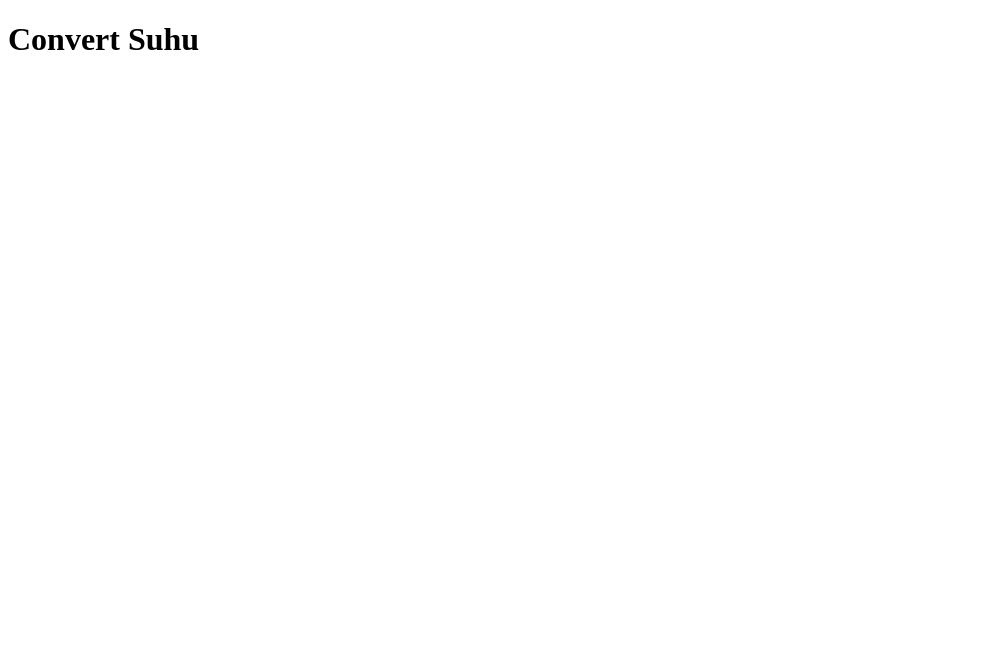
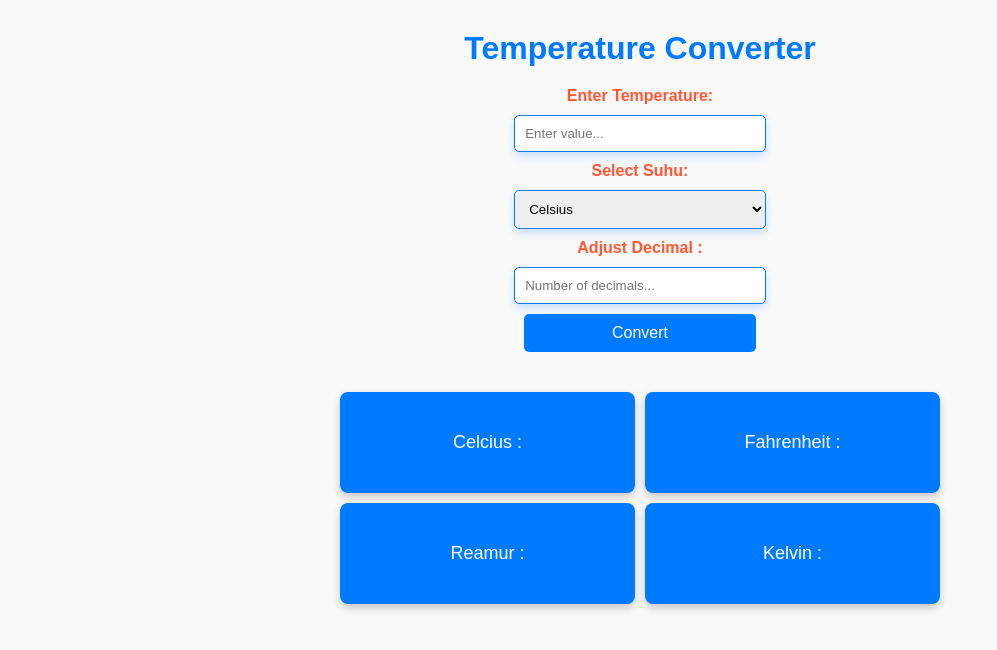
Before and after one commit to pulungbagass/converter_Suhu, a plain HTML site: page index.html in a window 1280 px wide. Shown: the whole page, without its empty margins (0-997 px from the left). Drawn offline with Linux system fonts and the light colour scheme.

Commit message:
algoritma add

```diff
--- a/index.html
+++ b/index.html
@@ -1,13 +1,59 @@
 <!DOCTYPE html>
 <html lang="en">
-<head>
-    <meta charset="UTF-8">
-    <meta name="viewport" content="width=device-width, initial-scale=1.0">
-    <title>Convert Suhu</title>
-</head>
-<body>
+  <head>
+    <meta charset="UTF-8" />
+    <meta name="viewport" content="width=device-width, initial-scale=1.0" />
+    <link rel="stylesheet" href="styleSuhu.css" />
+    <title>Temperature Converter</title>
+  </head>
+  <body>
     <div class="container">
-        <h1>Convert Suhu</h1>
+      <h1>Temperature Converter</h1>
+      <div class="form-group">
+        <label for="temperatureInput">Enter Temperature:</label>
+        <input
+          type="number"
+          id="temperatureInput"
+          placeholder="Enter value..."
+        />
+      </div>
+      <div class="form-group">
+        <label for="unitInput">Select Suhu:</label>
+        <select id="unitInput">
+          <option value="celsius">Celsius</option>
+          <option value="fahrenheit">Fahrenheit</option>
+          <option value="reamur">Reamur</option>
+          <option value="kelvin">Kelvin</option>
+        </select>
+      </div>
+      <div class="form-group">
+        <label for="decimalInput">Adjust Decimal :</label>
+        <input
+          type="number"
+          id="decimalInput"
+          placeholder="Number of decimals..."
+        />
+      </div>
+      <div class="form-group">
+        <button type="button" id="convertButton">Convert</button>
+      </div>
     </div>
-</body>
+
+    <div class="results">
+      <div class="Celcius" id="result">
+        <span>Celcius :</span>
+      </div>
+      <div class="Fahrenheit" id="result">
+        <span>Fahrenheit :</span>
+      </div>
+      <div class="Reamur" id="result">
+        <span>Reamur :</span>
+      </div>
+      <div class="Kelvin" id="result">
+        <span>Kelvin :</span>
+      </div>
+    </div>
+
+    <script src="result.js"></script>
+  </body>
 </html>
--- /dev/null
+++ b/result.js
@@ -0,0 +1,64 @@
+// Ambil elemen HTML
+const temperatureInput = document.getElementById("temperatureInput");
+const unitInput = document.getElementById("unitInput");
+const decimalInput = document.getElementById("decimalInput");
+const resultCelsius = document.querySelector(".Celcius span");
+const resultFahrenheit = document.querySelector(".Fahrenheit span");
+const resultReamur = document.querySelector(".Reamur span");
+const resultKelvin = document.querySelector(".Kelvin span");
+
+// Fungsi konversi suhu
+function convertTemperature(value, fromUnit, decimalPlaces) {
+    let celsius;
+
+    // Konversi ke Celsius sebagai basis
+    switch (fromUnit) {
+        case "celsius":
+            celsius = value;
+            break;
+        case "fahrenheit":
+            celsius = (value - 32) * (5 / 9);
+            break;
+        case "reamur":
+            celsius = value * (5 / 4);
+            break;
+        case "kelvin":
+            celsius = value - 273.15;
+            break;
+        default:
+            throw new Error("Invalid unit");
+    }
+
+    // Konversi dari Celsius ke unit lain
+    const fahrenheit = (celsius * (9 / 5) + 32).toFixed(decimalPlaces);
+    const reamur = (celsius * (4 / 5)).toFixed(decimalPlaces);
+    const kelvin = (celsius + 273.15).toFixed(decimalPlaces);
+    const roundedCelsius = celsius.toFixed(decimalPlaces);
+
+    return { celsius: roundedCelsius, fahrenheit, reamur, kelvin };
+}
+
+// Fungsi untuk memperbarui hasil
+function updateResults() {
+    const value = parseFloat(temperatureInput.value) || 0; // Ambil nilai suhu
+    const unit = unitInput.value; // Unit aktif
+    const decimalPlaces = parseInt(decimalInput.value) || 2; // Jumlah angka desimal
+
+    try {
+        // Kalkulasi hasil konversi
+        const results = convertTemperature(value, unit, decimalPlaces);
+
+        // Update hasil ke masing-masing div
+        resultCelsius.textContent = `Celsius: ${results.celsius}`;
+        resultFahrenheit.textContent = `Fahrenheit: ${results.fahrenheit}`;
+        resultReamur.textContent = `Reamur: ${results.reamur}`;
+        resultKelvin.textContent = `Kelvin: ${results.kelvin}`;
+    } catch (error) {
+        console.error("Error:", error.message);
+    }
+}
+
+// Tambahkan event listener untuk masing-masing input
+temperatureInput.addEventListener("input", updateResults);
+unitInput.addEventListener("change", updateResults);
+decimalInput.addEventListener("input", updateResults);
--- /dev/null
+++ b/styleSuhu.css
@@ -0,0 +1,104 @@
+*{
+    padding: 0px;
+    margin: 0px;
+}
+
+body {
+    font-family: Arial, sans-serif;
+    background-color: #f9f9f9;
+    flex-direction: column;
+    display: flex;
+    justify-content: center;
+    align-items: center;
+    /* Agar kontainer berada di tengah layar */
+    /* height: 100vh;  */
+}
+
+.container {
+    /* border: 2px solid #eeeeee; */
+    margin: 20px;
+}
+
+h1 {
+    color: #007BFF; /* Biru untuk judul */
+    text-align: center;
+    margin: 10px 0px 20px 0px;
+}
+
+.form-group {
+    /* margin-bottom: 15px; */
+    display: flex;
+    justify-content: center;
+    text-align: center;
+    flex-direction: column;
+}
+
+label {
+    font-size: 16px;
+    font-weight: bold;
+    color: #FF5733; /* Oranye untuk label */
+}
+
+input, select {
+    width: auto;
+    padding: 10px;
+    margin: 10px 50px;
+    border: 1px solid #007BFF; /* Biru untuk border */
+    border-radius: 5px;
+    box-shadow: 0px 4px 8px rgba(0, 123, 255, 0.2); /* Efek bayangan */
+}
+
+button {
+    background-color: #007BFF; /* Biru untuk tombol */
+    color: white;
+    padding: 10px 15px;
+    margin: 0 60px ;
+    border: none;
+    border-radius: 5px;
+    cursor: pointer;
+    font-size: 16px;
+    transition: all 0.3s ease;
+}
+
+button:hover {
+    background-color: #0056b3; /* Warna lebih gelap saat hover */
+    margin: 0px 58px ;
+}
+
+.results {
+    display: grid;
+    grid-template-columns: 1fr 1fr; /* Dua kolom (2x2 layout) */
+    grid-gap: 10px;
+    padding: 10px;
+    margin: 10px ;
+    max-width: 600px;
+    width: 90%; /* Responsif dengan layar */
+    /* background-color: white;
+    border-radius: 10px;
+    box-shadow: 0px 4px 10px rgba(0, 0, 0, 0.1); */
+}
+
+#result {
+    /* Biru untuk elemen */
+    background-color: #007BFF;
+    color: white;
+    padding: 40px;
+    border-radius: 8px;
+    text-align: center;
+    font-size: 18px;
+    box-shadow: 0px 4px 8px rgba(0, 0, 0, 0.2);
+}
+
+
+/* Media Query untuk layar kecil (mobile) */
+@media (max-width: 768px) {
+    .results {
+        grid-template-columns: 1fr; /* Ubah menjadi satu kolom */
+
+    }
+
+    #result {
+        margin: 0px 30px ;
+        padding: 30px 0px;
+    }
+}
```
